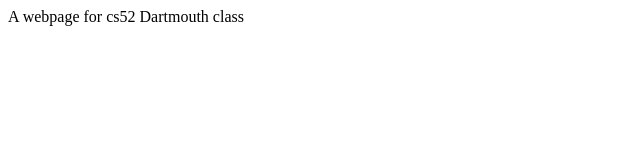
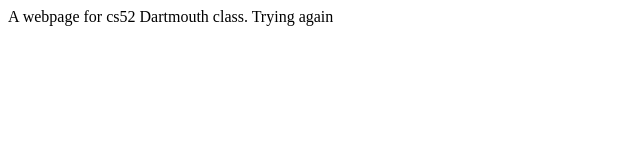
Before and after one commit to afree22/afreeman.me, a plain HTML site: page index.html in a window 1280 px wide. Shown: the whole page, without its empty margins (0-640 px from the left). Drawn offline with Linux system fonts and the light colour scheme.

Commit message:
edit text

```diff
--- a/index.html
+++ b/index.html
@@ -4,6 +4,6 @@
         <title>afreeman.me</title>
     </head>
     <body>
-        A webpage for cs52 Dartmouth class
+        A webpage for cs52 Dartmouth class. Trying again
     </body>
 </html>
```
